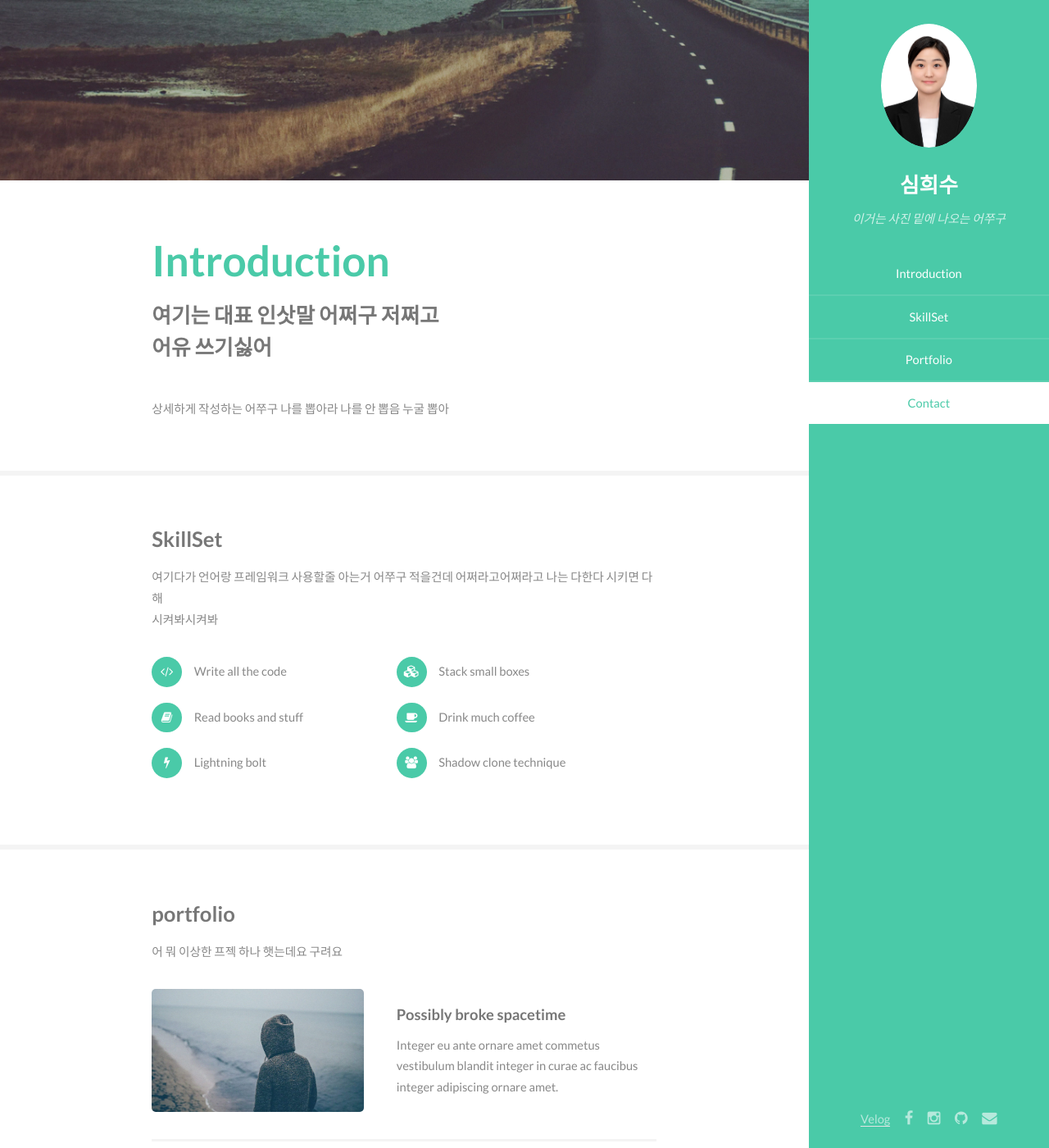
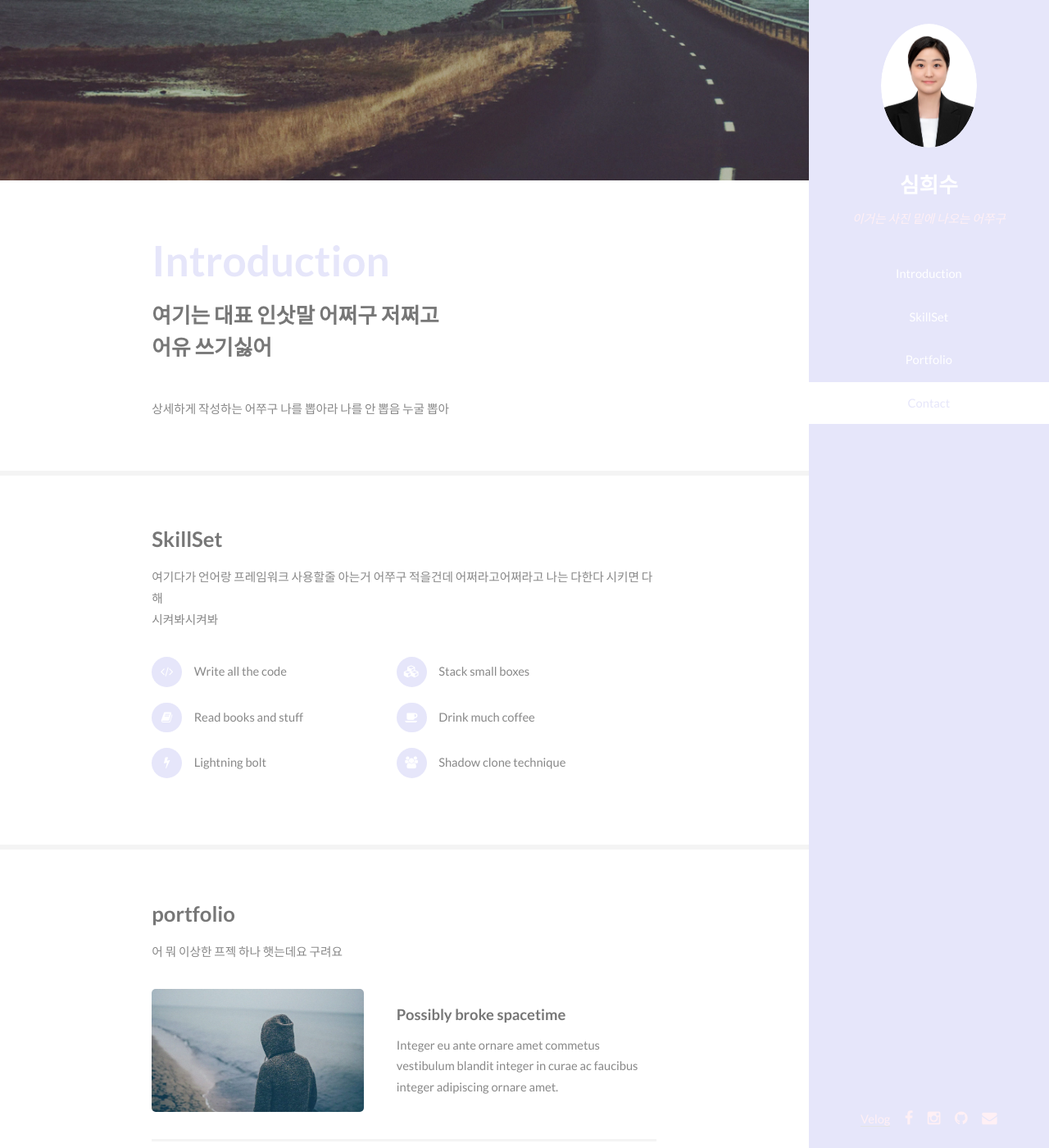
Before and after one commit to CHeessoo/CHeessoo.github.io, a Jekyll site: the page built from index.html, in a window 1280 px wide and 1400 px high. Shown: the whole window at 82% size. Built offline with Jekyll 4.4.1, drawn with Linux system fonts in a browser that asks for light colours.

Commit message:
Update css

```diff
--- a/css/style.css
+++ b/css/style.css
@@ -195,7 +195,7 @@
 	}
 
 	header.major h2 {
-		color: #4acaa8;
+		color: #E6E6FA;
 		font-size: 3.5em;
 	}
 
@@ -259,7 +259,7 @@
 		input[type="email"]:focus,
 		select:focus,
 		textarea:focus {
-			border-color: #4acaa8;
+			border-color: #E6E6FA;
 		}
 
 	.select-wrapper {
@@ -370,7 +370,7 @@
 
 		input[type="checkbox"]:focus + label:before,
 		input[type="radio"]:focus + label:before {
-			border-color: #4acaa8;
+			border-color: #E6E6FA;
 		}
 
 	input[type="checkbox"] + label:before {
@@ -562,7 +562,7 @@
 				}
 
 				ul.feature-icons li:before {
-					background: #4acaa8;
+					background: #E6E6FA;
 					border-radius: 100%;
 					color: #ffffff;
 					display: block;
@@ -851,7 +851,7 @@
 		input[type="reset"].special,
 		input[type="button"].special,
 		.button.special {
-			background-color: #4acaa8;
+			background-color: #E6E6FA;
 			color: #ffffff !important;
 		}
 
@@ -859,14 +859,14 @@
 			input[type="reset"].special:hover,
 			input[type="button"].special:hover,
 			.button.special:hover {
-				background-color: #5ed0b1;
+				background-color: #E6E6FA;
 			}
 
 			input[type="submit"].special:active,
 			input[type="reset"].special:active,
 			input[type="button"].special:active,
 			.button.special:active {
-				background-color: #39c29d;
+				background-color: #E6E6FA;
 			}
 
 		input[type="submit"].disabled, input[type="submit"]:disabled,
@@ -932,8 +932,8 @@
 /* Header */
 
 	#header {
-		background: #4acaa8;
-		color: #d1f1e9;
+		background: #E6E6FA;
+		color: #FFF0F5;
 		height: 100%;
 		position: fixed;
 		text-align: center;
@@ -951,11 +951,11 @@
 			}
 
 		#header header p {
-			color: #b6e9dc;
+			color: #FFF0F5;
 		}
 
 		#header a {
-			color: #d1f1e9;
+			color: #FFF0F5;
 		}
 
 			#header a:hover {
@@ -978,7 +978,7 @@
 			}
 
 			#header > header p {
-				color: #d1f1e9;
+				color: #FFF0F5;
 				font-style: italic;
 				margin: 1em 0 0 0;
 			}
@@ -996,7 +996,7 @@
 			}
 
 				#header > footer .icons li a {
-					color: #b6e9dc;
+					color: #FFF0F5;
 				}
 
 		#header > nav ul {
@@ -1006,7 +1006,7 @@
 		}
 
 			#header > nav ul li {
-				border-top: solid 2px #5ccfb0;
+				border-top: solid 2px #E6E6FA;
 				display: block;
 				padding: 0;
 			}
@@ -1026,7 +1026,7 @@
 
 					#header > nav ul li a.active, #header > nav ul li .cc-active {
 						background: #fff;
-						color: #4acaa8 !important;
+						color: #E6E6FA !important;
 					}
 
 				#header > nav ul li:first-child {
```
